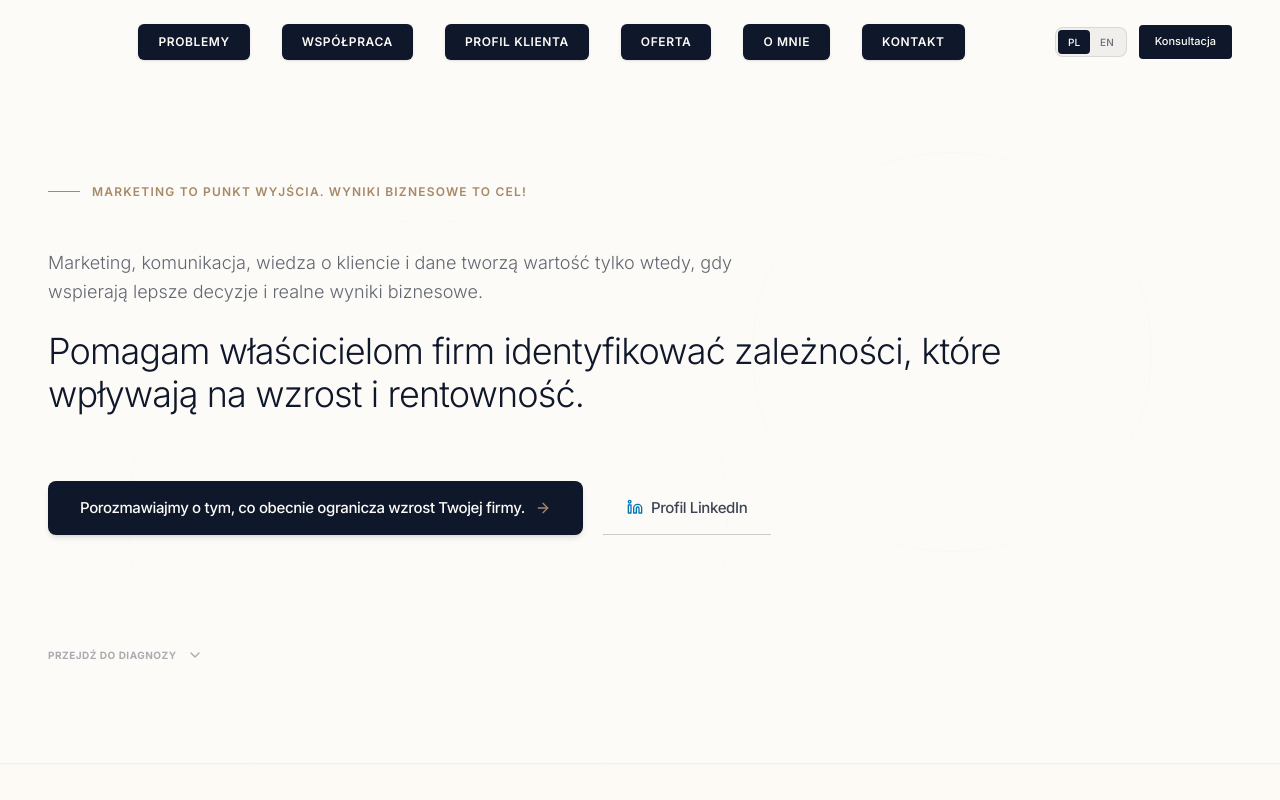
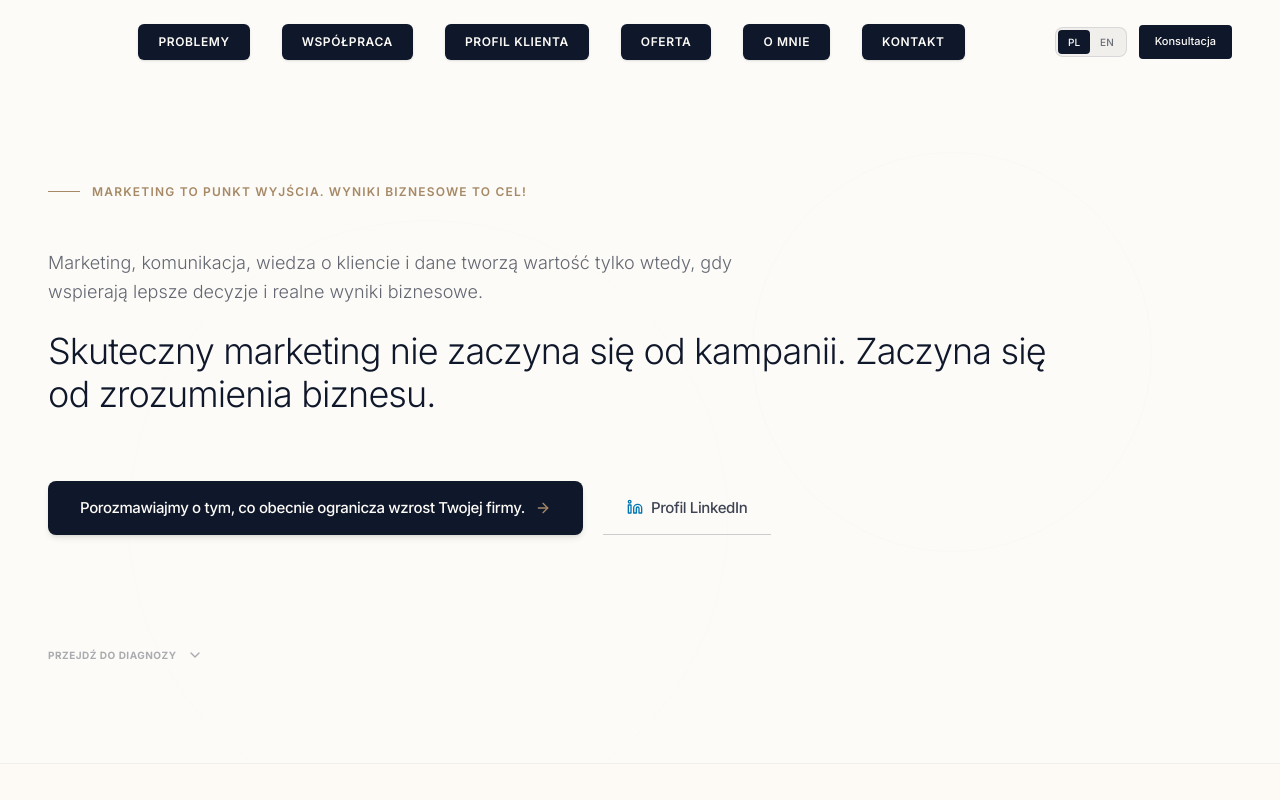
Before and after one commit to ewa-cell/premiumbc, a React (Vite) app: page / in a window 1280 px wide. Shown: the top 800 px of the page. Built offline with nearby package versions, Linux system fonts and the light colour scheme.

Commit message:
Update hero headline PL

```diff
--- a/src/data.ts
+++ b/src/data.ts
@@ -15,7 +15,7 @@ import {
 
 export const HERO_CONTENT = {
   headlineEn: "I help business owners identify the relationships that influence growth and profitability.",
-  headlinePl: "Pomagam właścicielom firm identyfikować zależności, które wpływają na wzrost i rentowność.",
+  headlinePl: "Skuteczny marketing nie zaczyna się od kampanii.\nZaczyna się od zrozumienia biznesu.",
   subheadlineEn: "Marketing, communication, customer insight and data only create value when they support better decisions and real business results.",
   subheadlinePl: "Marketing, komunikacja, wiedza o kliencie i dane tworzą wartość tylko wtedy, gdy wspierają lepsze decyzje i realne wyniki biznesowe.",
   ctaPrimaryEn: "Let's talk about what is currently limiting your company's growth.",
```
